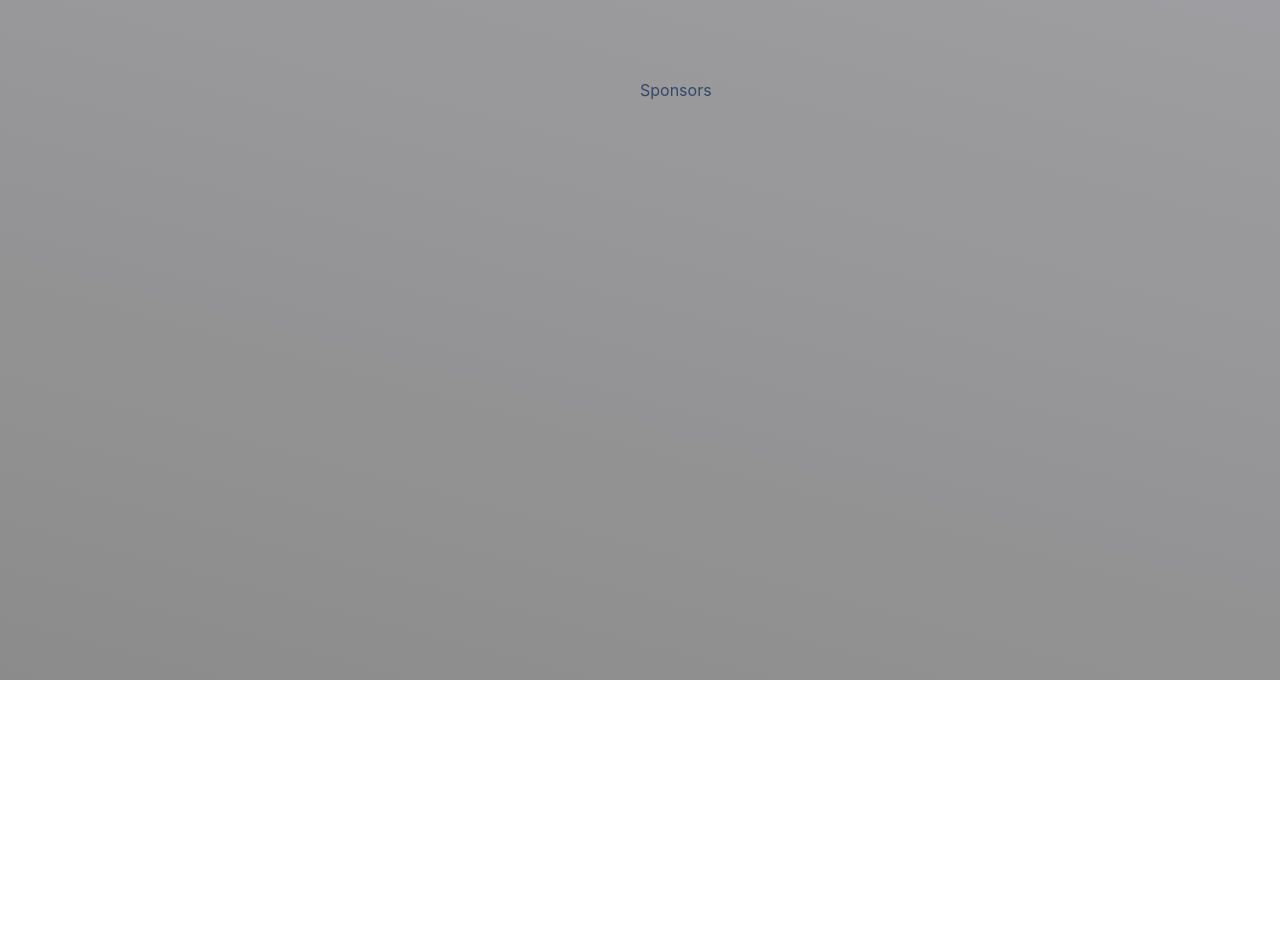
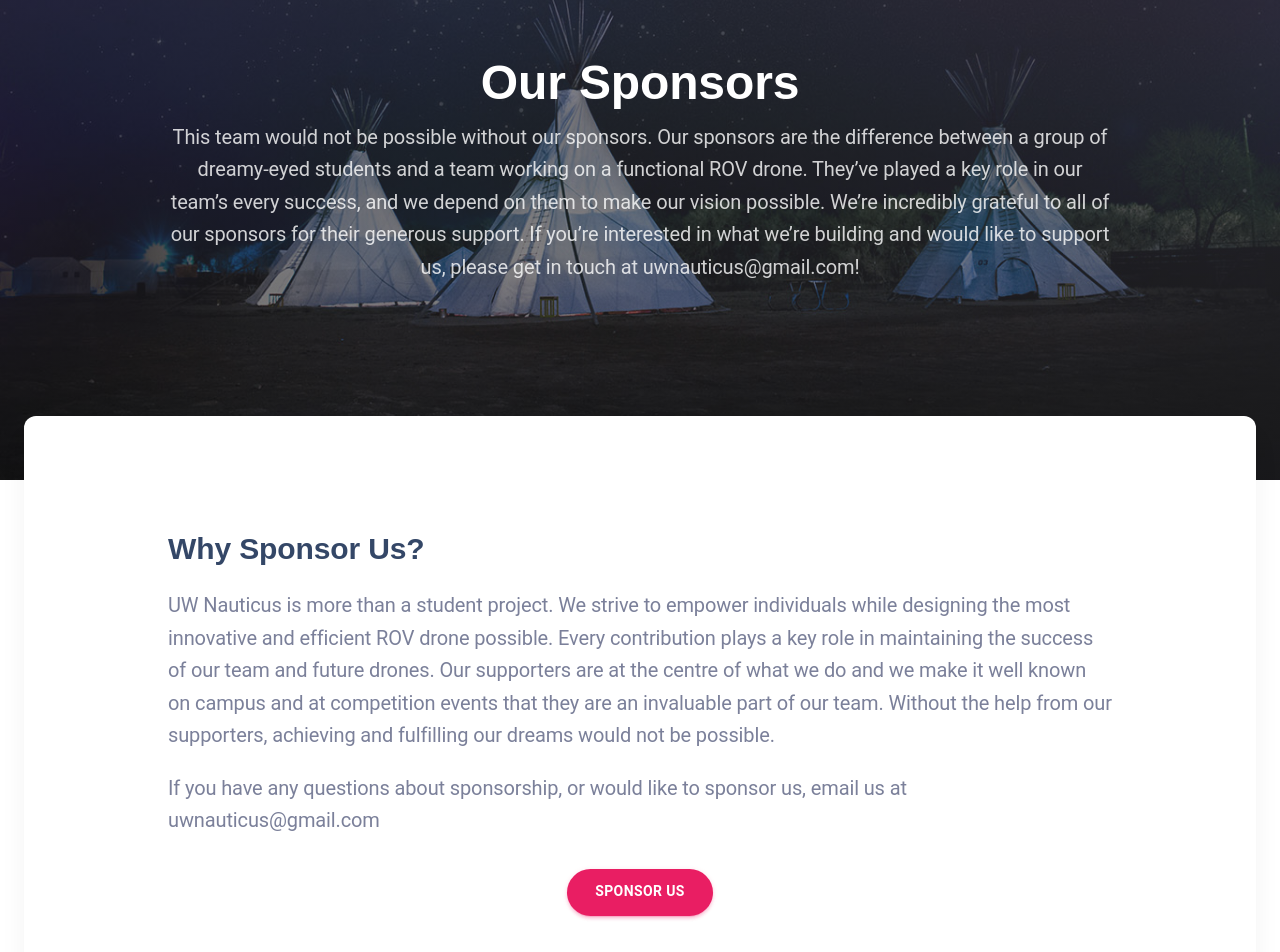
Before and after one commit to UW-Nauticus/nauticus-website, a React (Create React App) app: page /sponsors in a window 1280 px wide. Shown: the part 120-1072 px from the top of the page. Before the commit the page ends 800 px from the top, so only its background shows below. Built offline with nearby package versions, Linux system fonts and the light colour scheme.

Commit message:
Add sponsors page

```diff
--- a/src/pages/LandingPages/About/sections/Sponsors.js
+++ b/src/pages/LandingPages/About/sections/Sponsors.js
@@ -22,13 +22,6 @@
 import MKTypography from "components/MKTypography";
 
 // Images
-import coinbase from "assets/images/logos/gray-logos/logo-coinbase.svg";
-import nasa from "assets/images/logos/gray-logos/logo-nasa.svg";
-import netflix from "assets/images/logos/gray-logos/logo-netflix.svg";
-import pinterest from "assets/images/logos/gray-logos/logo-pinterest.svg";
-import spotify from "assets/images/logos/gray-logos/logo-spotify.svg";
-import vodafone from "assets/images/logos/gray-logos/logo-vodafone.svg";
-
 import engSoc from "assets/images/sponsors/engsoc.png";
 import uwEng from "assets/images/sponsors/uweng.jpeg";
 import weef from "assets/images/sponsors/weef.jpeg";
@@ -37,13 +30,9 @@
 	return (
 		<MKBox component="section" pt={3}>
 			<Container>
-				<Grid
-					container
-					justifyContent="center"
-					sx={{ textAlign: "center" }}
-				>
+				<Grid container>
 					<Grid item xs={12} md={3}>
-						<MKBox p={2} textAlign="center" lineHeight={1}>
+						<MKBox p={2} lineHeight={1}>
 							<MKTypography variant="h3" mt={2} mb={8}>
 								Our Sponsors
 							</MKTypography>
--- /dev/null
+++ b/src/pages/LandingPages/Sponsors/WhySponsor.js
@@ -0,0 +1,63 @@
+// @mui material components
+import Container from "@mui/material/Container";
+import Grid from "@mui/material/Grid";
+
+// Material Kit 2 React components
+import MKBox from "components/MKBox";
+import MKTypography from "components/MKTypography";
+import MKButton from "components/MKButton";
+
+function Information() {
+	return (
+		<MKBox component="section" pt={12}>
+			<Container>
+				<Grid container>
+					<Grid item xs={12} md={12}>
+						<MKTypography variant="h3" color="inherit">
+							Why Sponsor Us?
+						</MKTypography>
+						<br />
+						<MKTypography variant="body1" color="text">
+							UW Nauticus is more than a student project. We
+							strive to empower individuals while designing the
+							most innovative and efficient ROV drone possible.
+							Every contribution plays a key role in maintaining
+							the success of our team and future drones. Our
+							supporters are at the centre of what we do and we
+							make it well known on campus and at competition
+							events that they are an invaluable part of our team.
+							Without the help from our supporters, achieving and
+							fulfilling our dreams would not be possible.
+						</MKTypography>
+						<br />
+						<MKTypography variant="body1" color="text">
+							If you have any questions about sponsorship, or
+							would like to sponsor us, email us at
+							uwnauticus@gmail.com
+						</MKTypography>
+					</Grid>
+					<Grid
+						item
+						xs={12}
+						mt={4}
+						style={{
+							display: "flex",
+							justifyContent: "center",
+						}}
+					>
+						<MKButton
+							size="large"
+							variant="contained"
+							color="primary"
+							circular={true}
+						>
+							Sponsor Us
+						</MKButton>
+					</Grid>
+				</Grid>
+			</Container>
+		</MKBox>
+	);
+}
+
+export default Information;
--- a/src/pages/Sponsors.jsx
+++ b/src/pages/Sponsors.jsx
@@ -1,38 +1,105 @@
+// @mui material components
+import Container from "@mui/material/Container";
+import Grid from "@mui/material/Grid";
+import Card from "@mui/material/Card";
+
 // Material Kit 2 React components
 import MKBox from "components/MKBox";
+import MKTypography from "components/MKTypography";
 
-const Sponsors = () => {
+// Material Kit 2 React examples
+import CenteredFooter from "examples/Footers/CenteredFooter";
+
+// About Us page sections
+import WhySponsor from "pages/LandingPages/Sponsors/WhySponsor";
+import Sponsors from "pages/LandingPages/About/sections/Sponsors";
+
+// Routes
+import footerRoutes from "footer.routes";
+
+// Images
+import bgImage from "assets/images/bg-about-us.jpg";
+
+function About() {
 	return (
+		<>
 			<MKBox
-			alignItems="center"
-			minHeight="100vh"
+				minHeight="75vh"
+				width="100%"
 				sx={{
 					backgroundImage: ({
+						functions: { linearGradient, rgba },
 						palette: { gradients },
-					functions: { linearGradient, rgba },
 					}) =>
 						`${linearGradient(
-						rgba(gradients.dark.main, 0.5),
-						rgba(gradients.dark.state, 0.5)
-					)}`,
-				top: "50px",
+							rgba(gradients.dark.main, 0.6),
+							rgba(gradients.dark.state, 0.6)
+						)}, url(${bgImage})`,
 					backgroundSize: "cover",
 					backgroundPosition: "center",
+					display: "grid",
+					placeItems: "center",
 				}}
 			>
-			<div style={{ position: "absolute", top: "200px", width: "100%" }}>
-				<div
-					style={{
-						position: "relative",
-						left: "50%",
-						width: "100px",
+				<Container>
+					<Grid
+						container
+						item
+						xs={12}
+						justifyContent="center"
+						alignItems="center"
+						flexDirection="column"
+						sx={{ mx: "auto", textAlign: "center" }}
+					>
+						<MKTypography
+							variant="h1"
+							color="white"
+							sx={({ breakpoints, typography: { size } }) => ({
+								[breakpoints.down("md")]: {
+									fontSize: size["3xl"],
+								},
+							})}
+						>
+							Our Sponsors
+						</MKTypography>
+						<MKTypography
+							variant="body1"
+							color="white"
+							opacity={0.8}
+							mt={1}
+							mb={3}
+						>
+							This team would not be possible without our
+							sponsors. Our sponsors are the difference between a
+							group of dreamy-eyed students and a team working on
+							a functional ROV drone. They’ve played a key role in
+							our team’s every success, and we depend on them to
+							make our vision possible. We’re incredibly grateful
+							to all of our sponsors for their generous support.
+							If you’re interested in what we’re building and
+							would like to support us, please get in touch at
+							uwnauticus@gmail.com!
+						</MKTypography>
+					</Grid>
+				</Container>
+			</MKBox>
+			<Card
+				sx={{
+					p: 2,
+					mx: { xs: 2, lg: 3 },
+					mt: -8,
+					mb: 4,
+					boxShadow: ({ boxShadows: { xxl } }) => xxl,
 				}}
 			>
-					Sponsors
-				</div>
-			</div>
+				<WhySponsor />
+				<Sponsors />
+			</Card>
+			<MKBox pt={6} px={1} mt={6}>
+				<CenteredFooter content={footerRoutes} />
 			</MKBox>
+		</>
 	);
-};
+}
 
-export default Sponsors;
+export default About;
```
Lines whose indentation alone changed are shown as unchanged.
